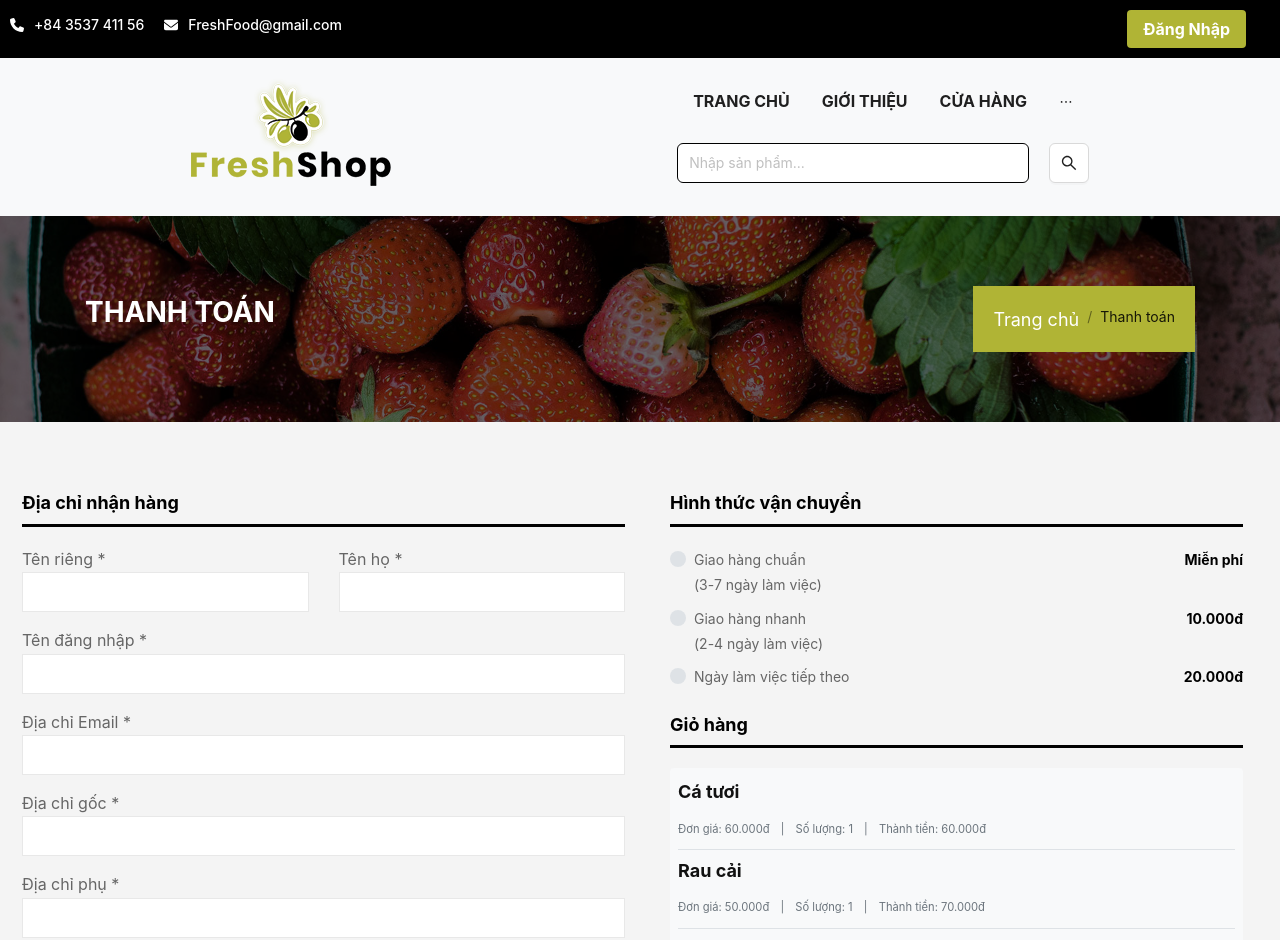
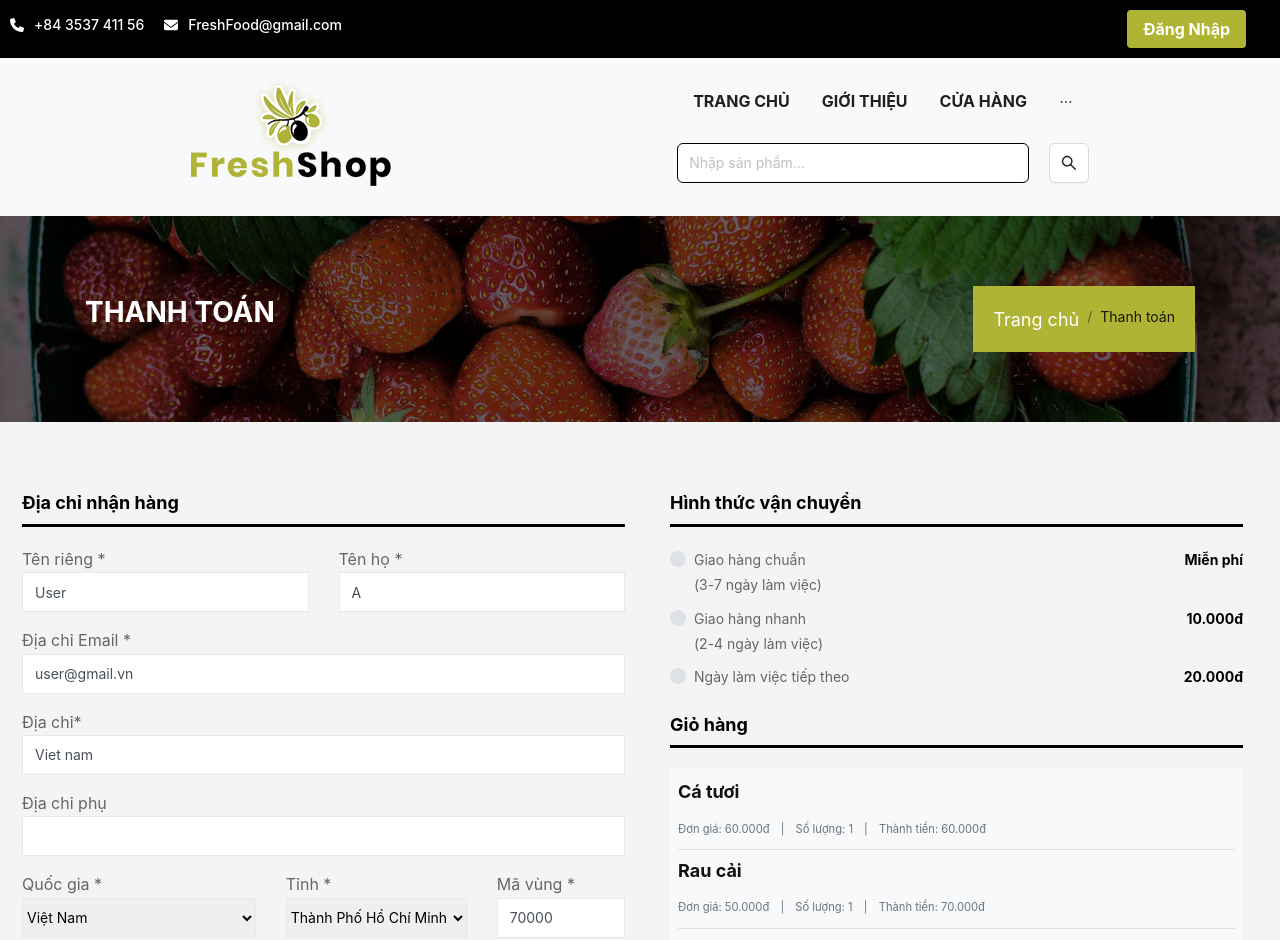
Before and after one commit to SamSam1701/OnlineMarket, a React (Create React App) app: page /checkout in a window 1280 px wide. Shown: the top 940 px of the page. Built offline with nearby package versions, Linux system fonts and the light colour scheme.

Commit message:
default value checkout, reduce category

```diff
--- a/src/pages/CheckOut/CheckOut.js
+++ b/src/pages/CheckOut/CheckOut.js
@@ -4,9 +4,7 @@ import ShopStyle from "../Shop/Shop.module.scss";
 
 import Subnav from "../../components/Subnav/Subnav";
 import Header from "../../components/Header/Header";
-import Slide from "../../components/Slide/Slide";
 import Footer from "../../components/Footer/Footer";
-import Category from "../../components/category/Category";
 import { Link } from "react-router-dom";
 
 import { Row, Col, Breadcrumb } from "antd";
@@ -55,59 +53,53 @@ const CheckOut = () => {
 
                                             <Col md={12} style={{marginBottom:'16px', position:'relative', width:'100%', minHeight:'1px', padding:'0 15px'}}>
                                                 <label for="firstName">Tên riêng *</label>
-                                                <input type="text" className={CheckOutStyle.FormControl} id="firstName" value="" required/>
+                                                <input type="text" className={CheckOutStyle.FormControl} id="firstName" value="User" required/>
                                                 <div className={CheckOutStyle.InvalidFeedback}> Valid first name is required. </div>
                                             </Col>
                                             <Col md={12} style={{marginBottom:'16px', position:'relative', width:'100%', minHeight:'1px', padding:'0 15px'}}>
                                                 <label for="lastName">Tên họ *</label>
-                                                <input type="text" className={CheckOutStyle.FormControl} id="lastName" value="" required/>
+                                                <input type="text" className={CheckOutStyle.FormControl} id="lastName" value="A" required/>
                                                 <div className={CheckOutStyle.InvalidFeedback}> Valid last name is required. </div>
                                             </Col>
 
                                     </Row>
-                                    <div style={{marginBottom: '16px'}}>
-                                        <label for="username">Tên đăng nhập *</label>
-                                        <div className={CheckOutStyle.InputGroup}>
-                                            <input type="text" className={CheckOutStyle.FormControl} id="username" required/>
-                                            <div className={CheckOutStyle.InvalidFeedback} style={{width:'100%'}}> Your username is required. </div>
-                                        </div>
-                                    </div>
+
                                     <div style={{marginBottom: '16px'}}>
                                         <label for="email">Địa chỉ Email *</label>
-                                        <input type="email" className={CheckOutStyle.FormControl} id="email" placeholder=""/>
+                                      <input type="email" className={CheckOutStyle.FormControl} id="email" value="user@gmail.vn" placeholder=""/>
                                         <div className={CheckOutStyle.InvalidFeedback}> Please enter a valid email address for shipping updates. </div>
                                     </div>
                                     <div style={{marginBottom: '16px'}}>
-                                        <label for="address">Địa chỉ gốc *</label>
-                                        <input type="text" className={CheckOutStyle.FormControl} id="address" required/>
+                                        <label for="address">Địa chỉ*</label>
+                                        <input type="text" className={CheckOutStyle.FormControl} id="address" value='Viet nam' required/>
                                         <div className={CheckOutStyle.InvalidFeedback}> Please enter your shipping address. </div>
                                     </div>
                                     <div style={{marginBottom: '16px'}}>
-                                        <label for="address2">Địa chỉ phụ *</label>
+                                        <label for="address2">Địa chỉ phụ </label>
                                         <input type="text" className={CheckOutStyle.FormControl} id="address2" placeholder=""/>
                                     </div>
 
                                         <Row style={{margin:'0 -15px', display:'flex', flexWrap:'wrap'}}>
                                             <Col md={10} style={{marginBottom:'16px', position:'relative', width:'100%', minHeight:'1px', padding:'0 15px', flex:'0 0 41.666667%', maxWidth:'41.666667%'}}>
                                             <label for="country">Quốc gia *</label>
-                                            <select style={{minHeight:'40px', border:'1px solid #e8e8e8', width:'100%'}} id="country">
+                                            <select style={{minHeight:'40px', border:'1px solid #e8e8e8', width:'100%'}} value="VN" id="country">
                                                 <option style={{minHeight:'40px'}} value="Choose..." data-display="Select">Chọn...</option>
-                                                <option style={{minHeight:'40px'}} value="United States">Việt Nam</option>
+                                                <option style={{minHeight:'40px'}} value="VN">Việt Nam</option>
                                                     </select>
                                             <div className={CheckOutStyle.InvalidFeedback}> Please select a valid country. </div>
                                             </Col>
 
                                             <Col md={8} style={{marginBottom:'16px', position:'relative', width:'100%', minHeight:'1px', padding:'0 15px', flex:'0 0 33.333333%;', maxWidth:'33.333333%;'}}>
                                             <label for="state">Tỉnh *</label>
-                                            <select style={{minHeight:'40px', border:'1px solid #e8e8e8', width:'100%'}} id="state">
+                                            <select style={{minHeight:'40px', border:'1px solid #e8e8e8', width:'100%'}} value="HCM" id="state">
                                                 <option style={{minHeight:'40px'}} data-display="Select">Chọn...</option>
-                                                <option style={{minHeight:'40px'}} >Thành Phố Hồ Chí Minh</option>
+                                                <option style={{ minHeight: '40px' }} value="HCM">Thành Phố Hồ Chí Minh</option>
                                                     </select>
                                             <div className={CheckOutStyle.InvalidFeedback}> Please provide a valid state. </div>
                                             </Col>
                                             <Col md={6} style={{marginBottom:'16px', position:'relative', width:'100%', minHeight:'1px', padding:'0 15px', flex:'0 0 25%', maxWidth:'25%'}}>
                                             <label for="zip">Mã vùng *</label>
-                                            <input type="text" className={CheckOutStyle.FormControl} id="zip" required/>
+                                            <input type="text" className={CheckOutStyle.FormControl} value="70000" id="zip" required/>
                                             <div className={CheckOutStyle.InvalidFeedback}> Zip code required. </div>
                                             </Col>
                                         </Row>
@@ -241,10 +233,6 @@ const CheckOut = () => {
                                             <div style={{fontWeight:'700', marginLeft:'auto', fontSize:'18px'}}>100.000đ </div>
                                         </div>
                                         <div style={{display:'flex'}}>
-                                            <h4 style={{fontSize:'16px', padding:'0px', lineHeight:'35px'}}>Thuế</h4>
-                                            <div style={{fontWeight:'700', marginLeft:'auto', fontSize:'18px'}}>40.000đ</div>
-                                        </div>
-                                        <div style={{display:'flex'}}>
                                             <h4 style={{fontSize:'16px', padding:'0px', lineHeight:'35px'}}>Chi phí vận chuyển</h4>
                                             <div style={{fontWeight:'700', marginLeft:'auto', fontSize:'18px'}}>Miễn phí</div>
                                         </div>
```
Also changed, not shown: src/components/category/Category.js (+2 -7 lines), src/pages/ProductDetail/ProductDetail.js (+3 -7 lines).
